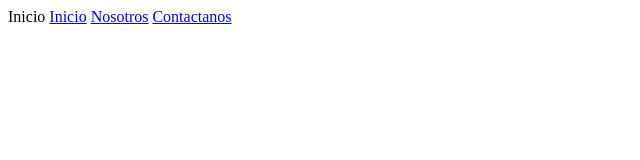
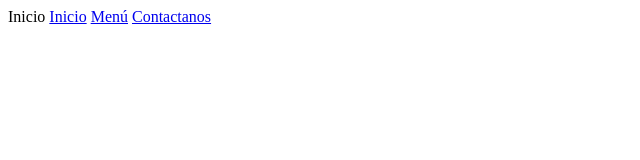
Before and after one commit to send-bee/niupi-front, a plain HTML site: page index.html in a window 1280 px wide. Shown: the full height of the page, 0-640 px from the left. Drawn offline with Linux system fonts and the light colour scheme.

Commit message:
Update index.html

```diff
--- a/index.html
+++ b/index.html
@@ -8,7 +8,7 @@
 <body>
     Inicio
     <a href="./html/inicio.html">Inicio<a/>
-    <a href="./html/nosotros.html">Nosotros</a>
+    <a href="./html/Menu.html">Menú</a>
     <a href="./html/contact.html">Contactanos</a>
 </body>
 </html>
```
